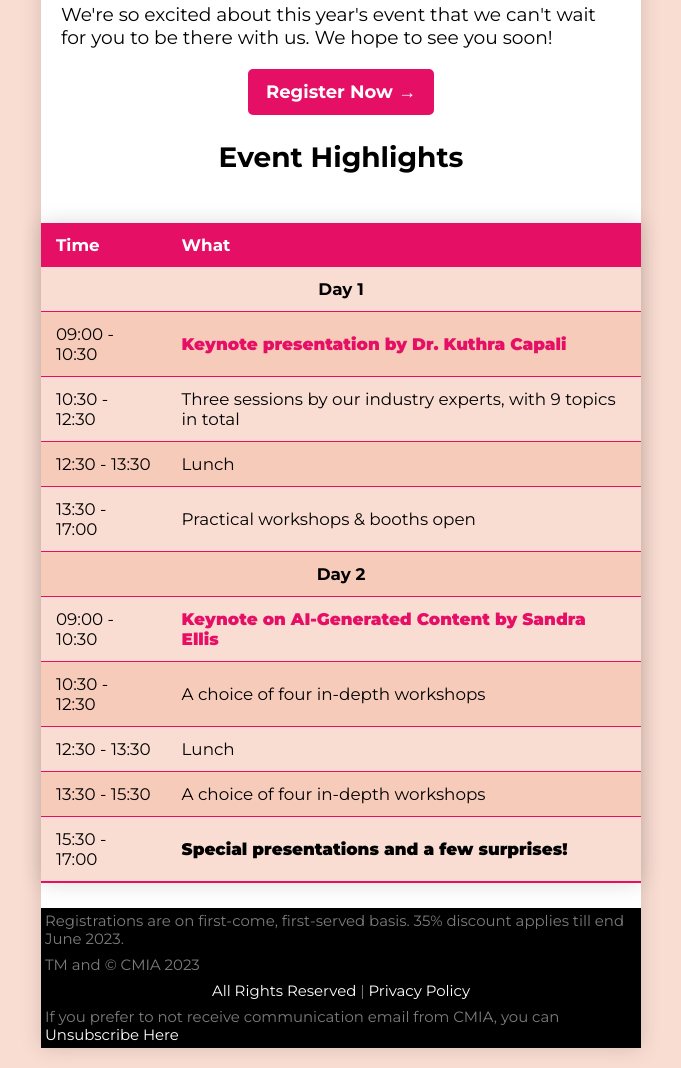
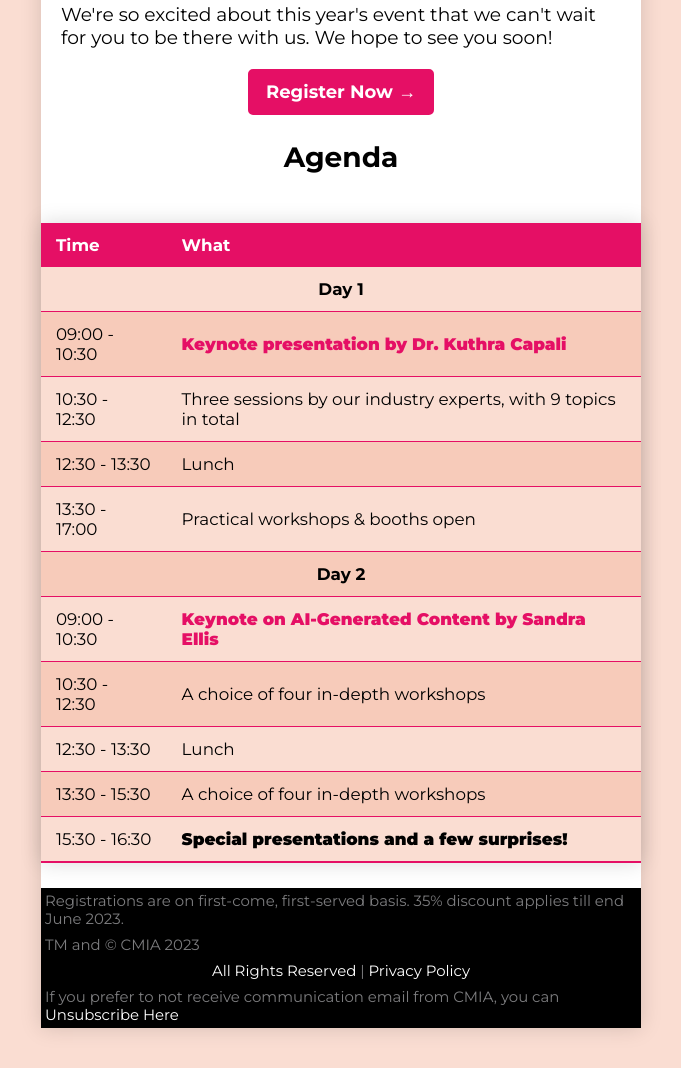
Before and after one commit to Toni21bri/my-marketing-newsletter, a plain HTML site: page index.html in a window 1280 px wide. Shown: the part 664-1732 px from the top of the page, without its empty margins (299-980 px from the left). Drawn offline with Linux system fonts and the light colour scheme.

Commit message:
Update index.html
Update event time and agenda description.

```diff
--- a/index.html
+++ b/index.html
@@ -192,7 +192,7 @@
                     </tr>
                     <tr>
                         <td>
-                            <h2 style="text-transform: capitalize; text-align: center;">Event Highlights</h2>
+                            <h2 style="text-transform: capitalize; text-align: center;">Agenda</h2>
                         </td>
                     </tr>
                 </table>
@@ -245,7 +245,7 @@
                                 <td>A choice of four in-depth workshops</td>
                             </tr>
                             <tr>
-                                <td>15:30 - 17:00</td>
+                                <td>15:30 - 16:30</td>
                                 <td id="special_session">Special presentations and a few surprises!</td>
                             </tr>
                         </tbody>
```
